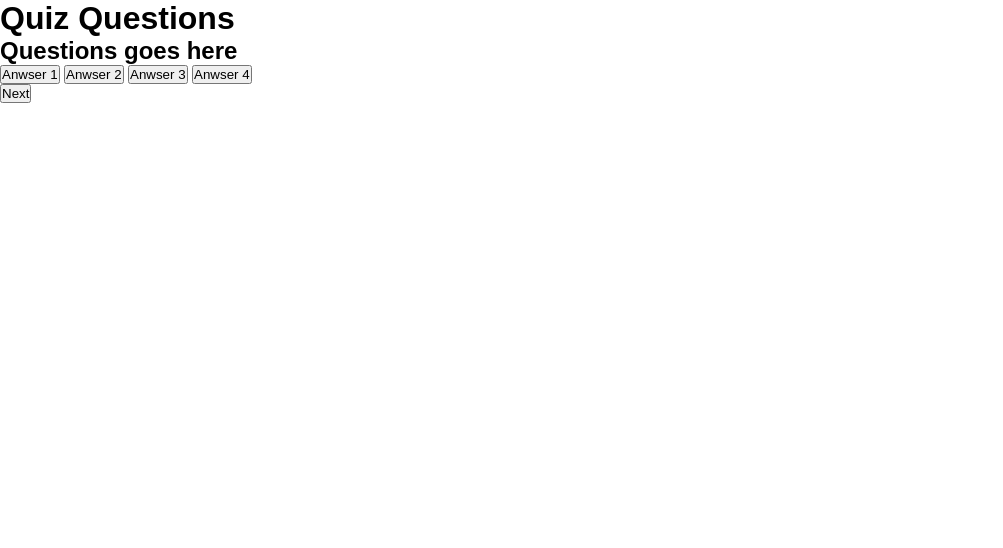
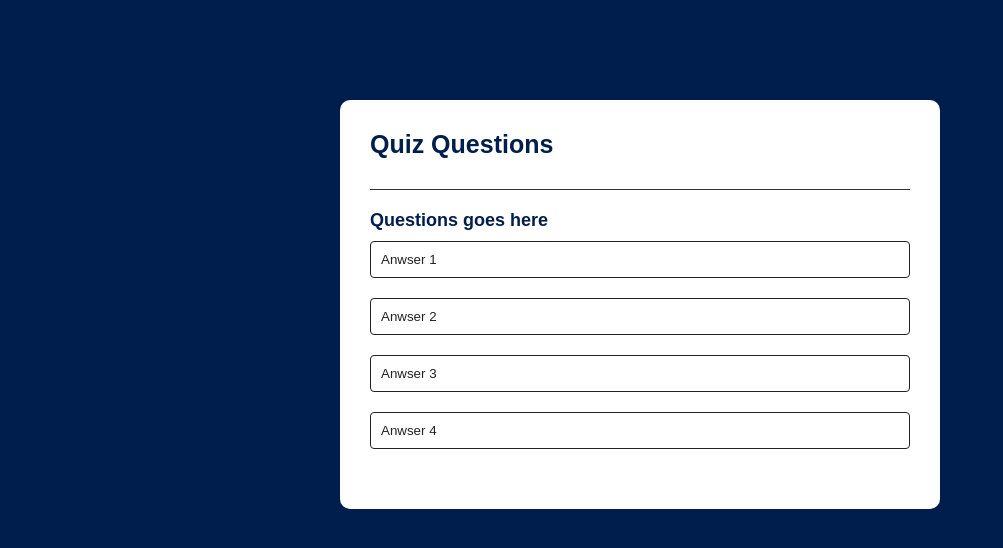
Before and after one commit to Joshcov/Quiz-App, a plain HTML site: page index.html in a window 1280 px wide. Shown: the whole page, without its empty margins (0-1003 px from the left). Drawn offline with Linux system fonts and the light colour scheme.

Commit message:
#Css modefications for styling the app

```diff
--- a/style.css
+++ b/style.css
@@ -4,3 +4,66 @@
     font-family: 'Poppins',sans-serif;
     box-sizing: border-box;
 }
+
+body{
+    background: #001e4d;
+}
+
+.app{
+    background: #fff;
+    width: 90%;
+    max-width: 600px;
+    margin: 100px auto 0;
+    border-radius: 10px;
+    padding: 30px;
+}
+
+.app h1{
+    font-size: 25px;
+    color: #001e4d;
+    font-weight: 600;
+    border-bottom: 1px solid #333;
+    padding-bottom: 30px;
+}
+
+.quiz{
+    padding: 20px 0;
+}
+
+.quiz h2{
+    font-size: 18px;
+    color: #001e4d;
+    font-weight: 600;
+}
+
+.btn{
+    background: #fff;
+    color: #222;
+    font-weight: 500;
+    width: 100%;
+    border: 1px solid #222;
+    padding: 10px;
+    margin: 10px 0;
+    text-align: left;
+    border-radius: 4px;
+    cursor: pointer;
+    transition: all 0.3s;
+}
+
+.btn:hover{
+    background: #222;
+    color: #fff;
+}
+
+#next-btn{
+    background: #001e4d;
+    color: #fff;
+    font-weight: 500;
+    width: 150px;
+    border: 0;
+    padding: 10px;
+    margin: 20px auto 0;
+    border-radius: 4px;
+    cursor: pointer;
+    display: none;
+}
```
